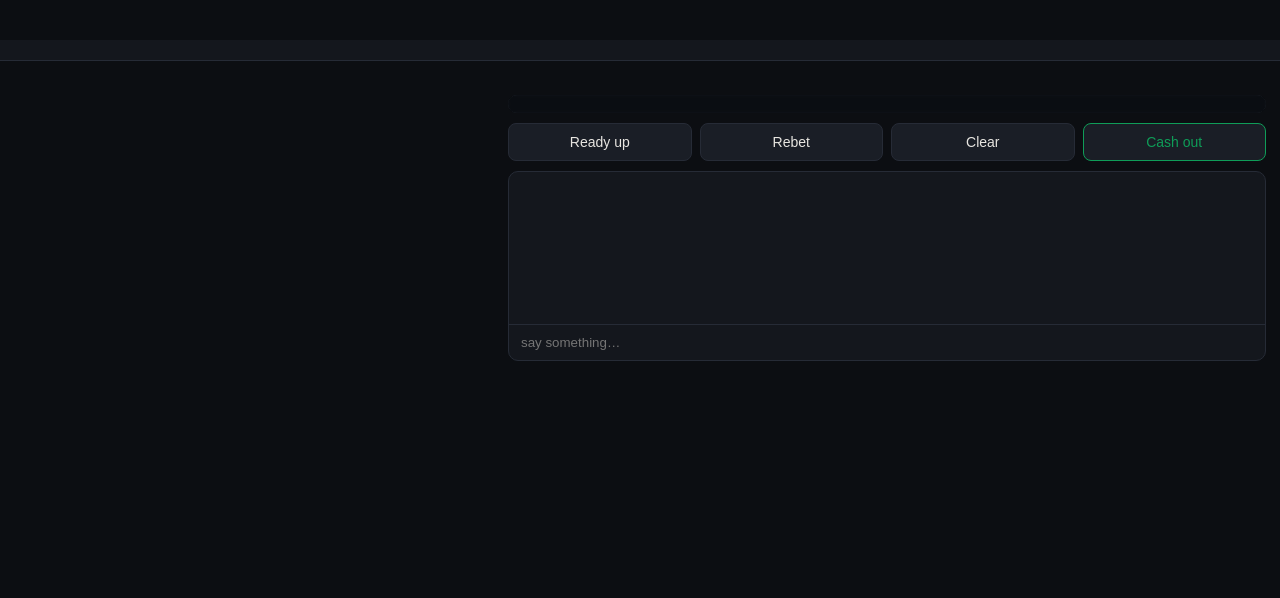
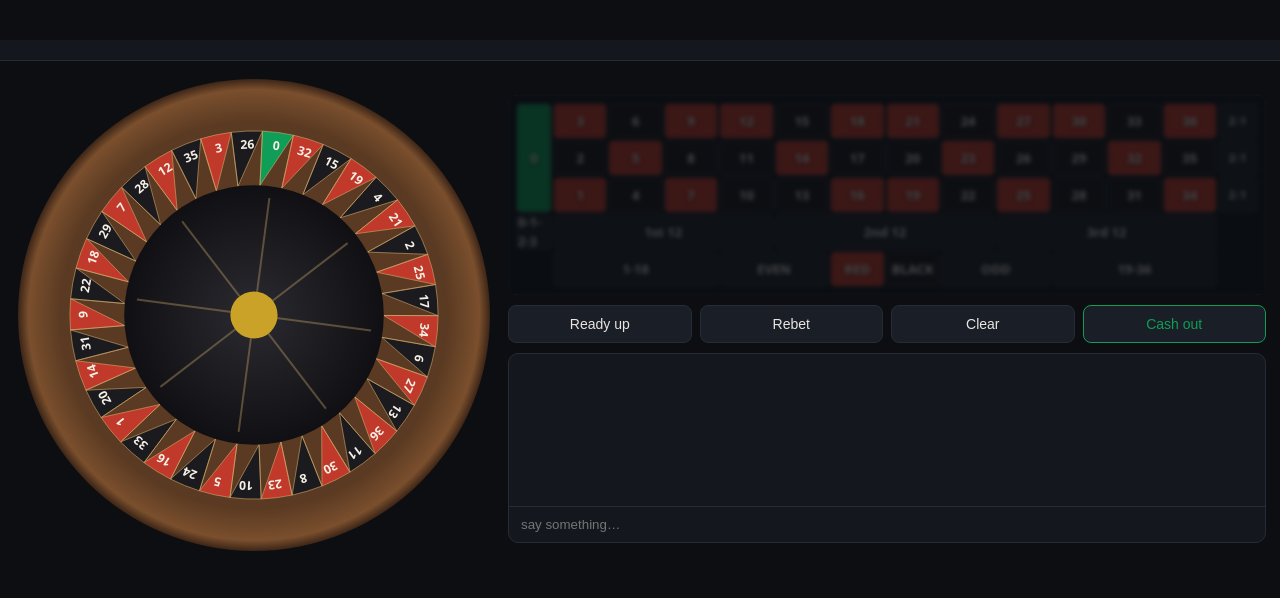
Before and after one commit to dexcss/PrivateRoulette, a website built with Vite: page web/index.html in a window 1280 px wide. Shown: the part 1560-2158 px from the top of the page. Built offline with nearby package versions, Linux system fonts and the light colour scheme.

Commit message:
web: include module script in index.html (JS was missing from build)

```diff
--- a/web/index.html
+++ b/web/index.html
@@ -96,5 +96,6 @@
       </menu>
     </form>
   </dialog>
+  <script type="module" src="./src/main.ts"></script>
 </body>
 </html>
```
